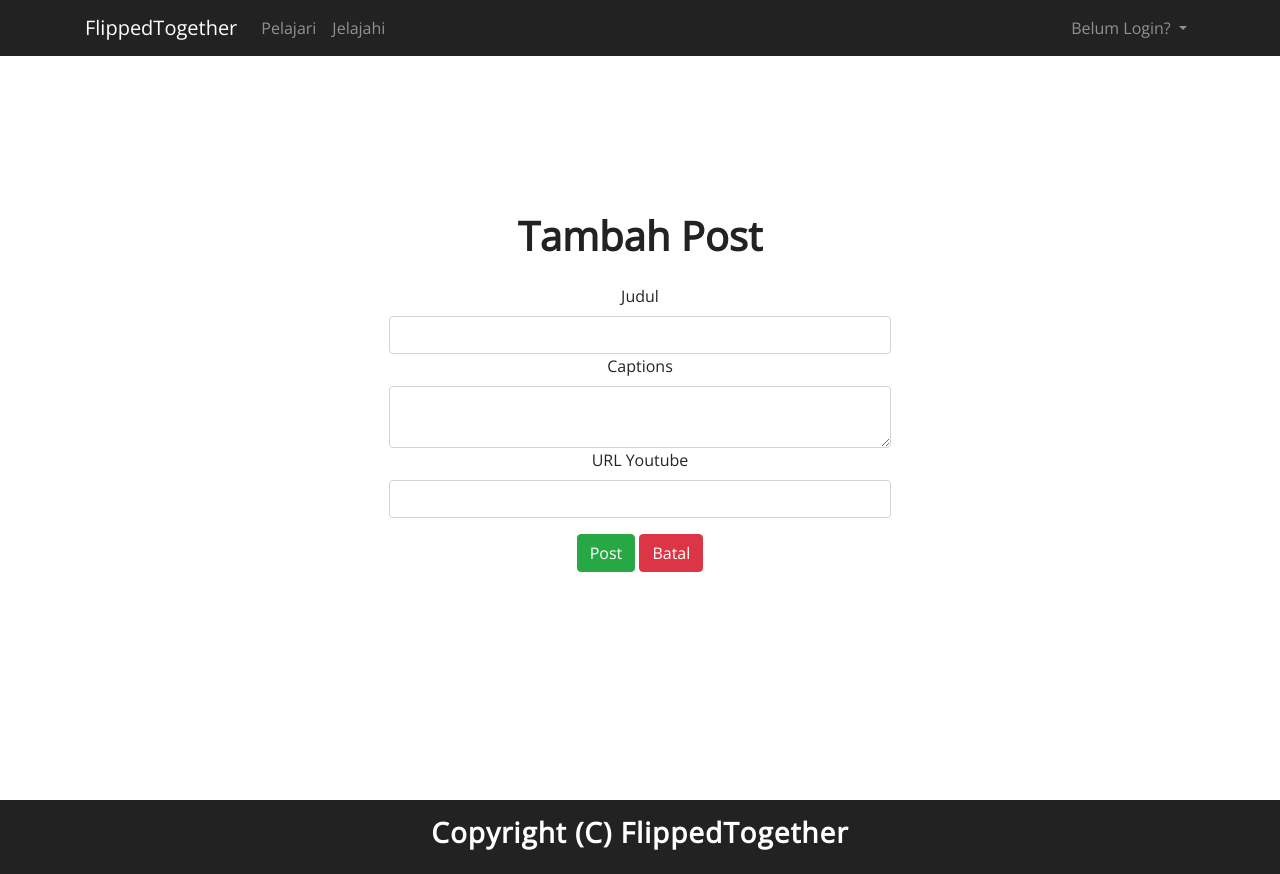
After one commit to dennydap/flippedtogether, a CodeIgniter app: page /database/index.php/posts/add in a window 1280 px wide. The commit adds this page. Run offline with CodeIgniter, Linux system fonts and the light colour scheme; some libraries are stand-ins or nearby versions.

Commit message:
[Update] Working CRUD, UI fixes

```diff
--- a/application/controllers/Posts.php
+++ b/application/controllers/Posts.php
@@ -10,4 +10,58 @@ class Posts extends CI_Controller {
 		$this->load->view('posts/explore');
 		$this->load->view('templates/footer');
 	}
+
+	public function delete($id) {
+		$this->post_model->deletePost($id);
+		redirect('user/dashboard');
+	}
+
+	public function add() {
+		$data['title'] = "Tambah Post";
+		$data['mode'] = 'add';
+		$this->load->view('templates/header', $data);
+		$this->load->view('posts/add_edit');
+		$this->load->view('templates/footer');
+	}
+
+	public function create(){
+		$data = array(
+			'title' => $this->input->post('title'),
+			'captions' => $this->input->post('captions'),
+			'url' => $this->input->post('url'),
+			'author_id' => $this->session->userdata('id'),
+			'created_at' => date('Y-m-j H:i:s'),
+		);
+		if($this->input->post('title') == null && $this->input->post('url') == null) {
+			redirect('posts/add');
+		} else {
+			$this->post_model->addPost($data);
+			redirect('user/dashboard');
+		}
+	}
+
+	public function edit($id) {
+		$data['title'] = "Edit Post";
+		$data['query'] = $this->post_model->getPostById($id);
+		$data['mode'] = 'edit';
+		$this->load->view('templates/header', $data);
+		$this->load->view('posts/add_edit');
+		$this->load->view('templates/footer');
+	}
+
+	public function update($id) {
+		$data = array(
+			'id' => $id,
+			'title' => $this->input->post('title'),
+			'captions' => $this->input->post('captions'),
+			'url' => $this->input->post('url'),
+			'author_id' => $this->session->userdata('id'),
+		);
+		if($this->input->post('title') == null && $this->input->post('url') == null) {
+			redirect('posts/edit/'.$id);
+		} else {
+			$this->post_model->updatePost($data);
+			redirect('user/dashboard');
+		}
+	}
 }
--- a/application/models/Post_model.php
+++ b/application/models/Post_model.php
@@ -4,6 +4,7 @@ defined('BASEPATH') OR exit('No direct script access allowed');
 class Post_model extends CI_Model {
 	public function getPost() {
 		$this->db->join('users', 'users.id = posts.author_id', 'left');
+		$this->db->order_by('posts.id', 'desc');
 		return $this->db->get('posts')->result();
 	}
 	public function getPostById($id) {
@@ -18,6 +19,9 @@ class Post_model extends CI_Model {
 		$this->db->limit($num);
 		return $this->db->get('posts')->result();
 	}
+	public function addPost($data) {
+		return $this->db->insert('posts', $data);
+	}
 	public function editPost($data) {
 		return $this->db->get('posts')->result();
 	}
--- /dev/null
+++ b/application/views/posts/add_edit.php
@@ -0,0 +1,36 @@
+<div class="container d-flex" style="min-height: 100vh; padding-top: 128px; padding-bottom: 128px;">
+    <div class="row justify-content-center align-self-center no-margin " data-aos="fade-up">
+    	<div class="col-12 align-center">
+    		<?php if($mode == "add") { ?>
+		    	<h1 class="fg-black bold">Tambah Post</h1>
+		    <?php } else { ?>
+		    	<h1 class="fg-black bold">Edit Post</h1>
+		    <?php } ?>
+		</div>
+		<div class="col-12 align-center mt-3">
+			<?php if($mode == "add") { ?>
+			<form method="post" action="<?php echo base_url('posts/create'); ?>">
+				<label text="Nama">Judul</label>
+				<input class="form-control" type="text" name="title" required="" />
+				<label text="Username">Captions</label>
+				<textarea class="form-control" type="text" name="captions" required=""></textarea>
+				<label text="Username">URL Youtube</label>
+				<input class="form-control" type="text" name="url" required="" />
+				<button type="submit" class="btn btn-success" style="margin-top: 16px;">Post</button>
+				<a href="<?php echo base_url('user/dashboard'); ?>" class="btn btn-danger" style="margin-top: 16px;">Batal</a>
+			</form>
+			<?php } else { ?>
+			<form method="post" action="<?php echo base_url('posts/update/'.$query[0]->id); ?>">
+				<label text="Nama">Judul</label>
+				<input class="form-control" type="text" name="title" required="" value="<?php echo $query[0]->title; ?>" />
+				<label text="Username">Captions</label>
+				<textarea class="form-control" type="text" name="captions" required=""><?php echo $query[0]->captions ?></textarea>
+				<label text="Username">URL Youtube</label>
+				<input class="form-control" type="text" name="url" required="" value="<?php echo $query[0]->url ?>" />
+				<button type="submit" class="btn btn-success" style="margin-top: 16px;">Edit</button>
+				<a href="<?php echo base_url('user/dashboard'); ?>" class="btn btn-danger" style="margin-top: 16px;">Batal</a>
+			</form>
+			<?php } ?>
+		</div>
+	</div>
+</div>
--- a/application/views/posts/explore.php
+++ b/application/views/posts/explore.php
@@ -1,6 +1,6 @@
 <div class="container" style="min-height: 100vh; padding-top: 128px;">
-	<h1 class="bold text-center">Jelajahi</h1>
-	<div class="row mt-5">
+	<h1 class="bold text-center" data-aos="fade-up">Jelajahi</h1>
+	<div class="row mt-5" data-aos="fade-up" data-aos-delay="500">
 		<?php foreach($query as $obj){ ?>
 			<div class="col-12 col-lg-4 my-3">
 				<div class="card">
--- a/application/views/templates/header.php
+++ b/application/views/templates/header.php
@@ -29,15 +29,11 @@
 					<li class="nav-item dropdown">
 						<?php if($this->session->has_userdata('logged_in')) { ?>
 							<a class="nav-link dropdown-toggle" href="#" id="navbarDropdown" role="button" data-toggle="dropdown" aria-haspopup="true" aria-expanded="false">
-								<?php echo $this->session->userdata('username'); ?>
+								<?php echo $this->session->userdata('name'); ?>
 							</a>
 							<div class="dropdown-menu" aria-labelledby="navbarDropdown">
-								<?php if($this->session->userdata('role') == 'user') { ?>
-									<a class="dropdown-item" href="<?php echo base_url("/"); ?>">Dashboard</a>
-								<?php } else { ?>
-									<a class="dropdown-item" href="<?php echo base_url("/"); ?>">Dashboard</a>
-								<?php } ?>
-									<a class="dropdown-item" href="<?php echo base_url("/user/logout"); ?>">Logout</a>
+								<a class="dropdown-item" href="<?php echo base_url('user/dashboard'); ?>">Dashboard</a>
+								<a class="dropdown-item" href="<?php echo base_url("/user/logout"); ?>">Logout</a>
 							</div>
 						<?php } else { ?>
 							<a class="nav-link dropdown-toggle" href="#" id="navbarDropdown" role="button" data-toggle="dropdown" aria-haspopup="true" aria-expanded="false">
--- a/application/views/user/register.php
+++ b/application/views/user/register.php
@@ -1,5 +1,5 @@
 <div class="background--landing" id="landing">
-	<div class="container d-flex h-100">
+	<div class="container d-flex" style="min-height: 100vh; padding-top: 128px; padding-bottom: 128px;">
 	    <div class="row justify-content-center align-self-center no-margin p-5 bg-white">
 	    	<div class="col-10 align-center">
 			    <h3 class="fg-blue bold">Daftar</h3>
--- a/application/views/welcome_message.php
+++ b/application/views/welcome_message.php
@@ -4,7 +4,7 @@
 			<h1 class="fg-white bold letter-spacing-1" data-aos="fade-up">Flipped Classroom, untuk semua orang</h1>
 			<div class="col-12 padding-top-sm align-center" data-aos="fade-up" data-aos-delay=500>
 				<button class="btn btn-outline-light btn-lg col-md-3 js-btn-learnmore">Pelajari</button>
-				<button class="btn btn-outline-success btn-lg col-md-3 fg-white">Jelajahi</button>
+				<a class="btn btn-outline-success btn-lg col-md-3 fg-white" href="<?php echo base_url('/posts/explore'); ?>">Jelajahi</a>
 			</div>
 		</div>
 	</div>
```
